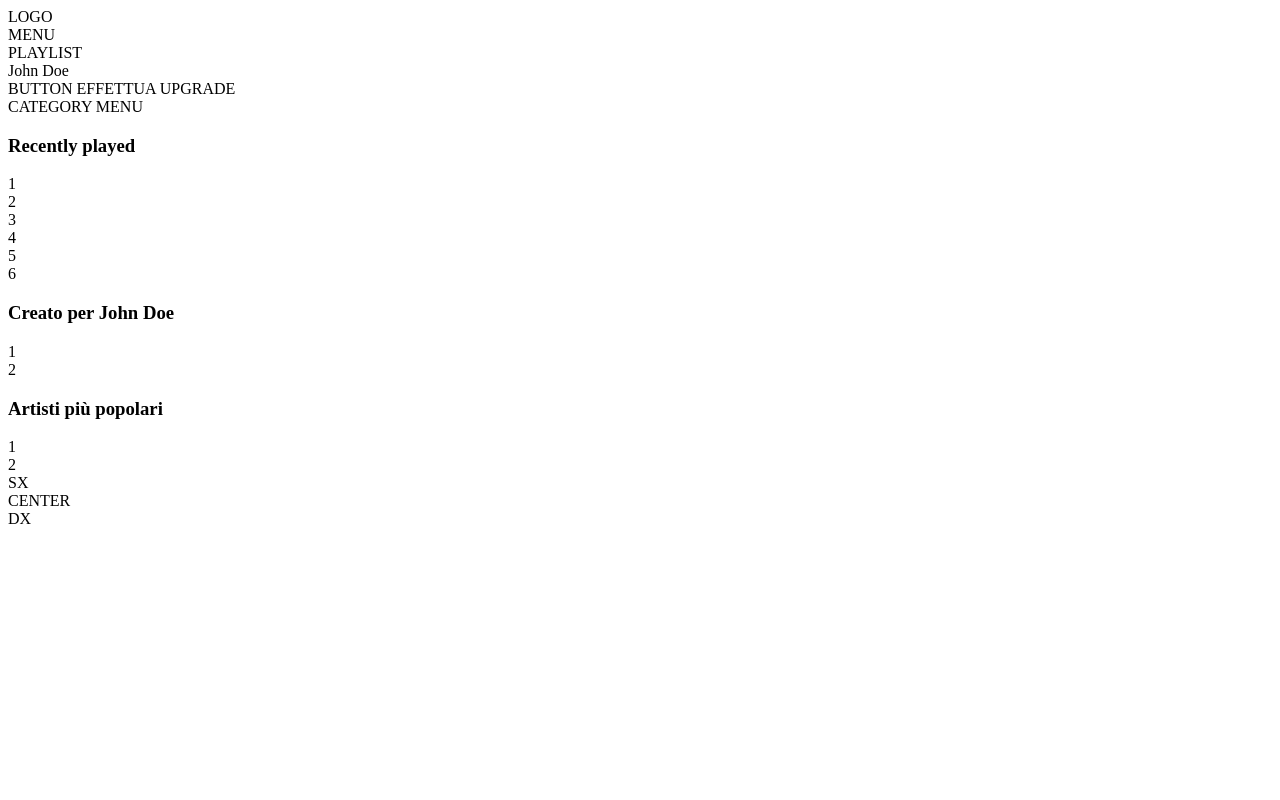
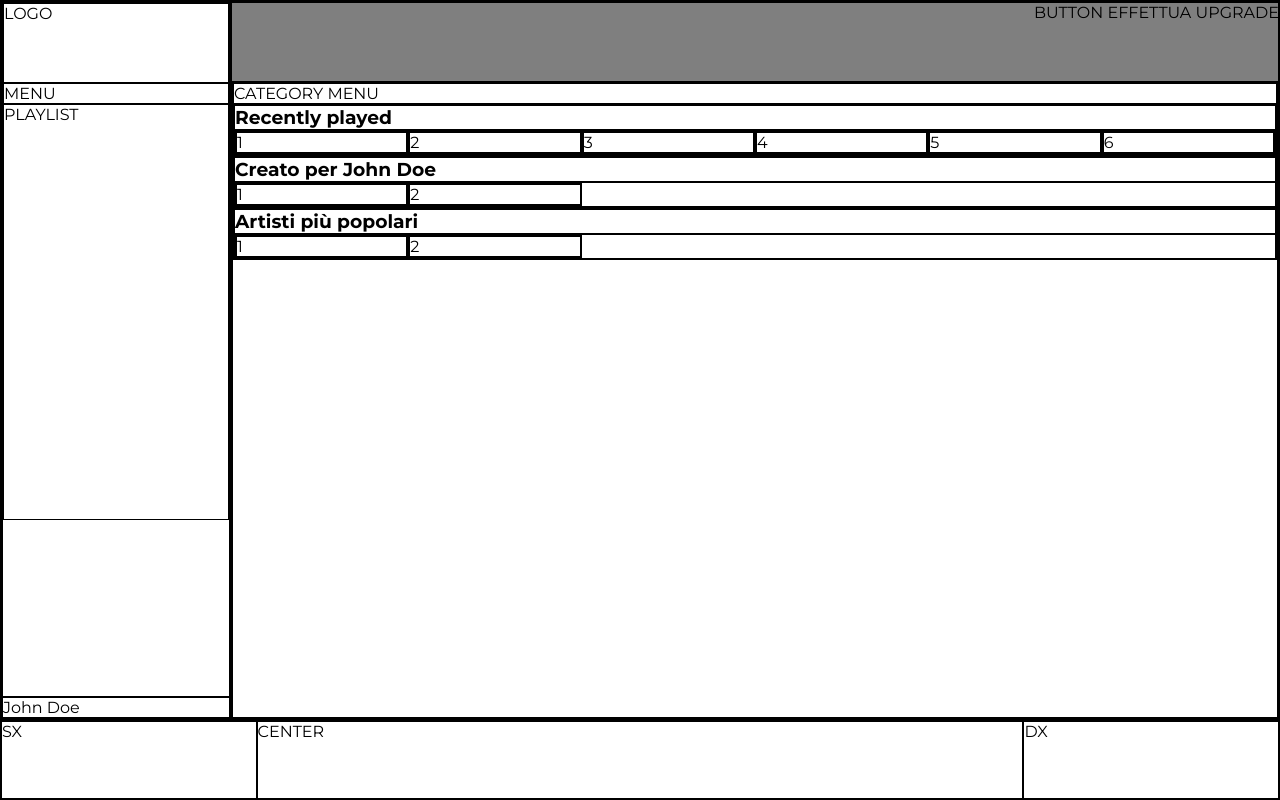
Before and after one commit to MrArcano/html-css-spotifyweb, a plain HTML site: page index.html in a window 1280 px wide. Drawn offline with Linux system fonts and the light colour scheme.

Commit message:
[edit]: link css

```diff
--- a/index.html
+++ b/index.html
@@ -9,7 +9,7 @@
   <link href="https://fonts.googleapis.com/css2?family=Montserrat:ital,wght@0,100;0,200;0,300;0,400;0,500;0,600;0,700;0,800;0,900;1,100;1,200;1,300;1,400;1,500;1,600;1,700;1,800;1,900&display=swap" rel="stylesheet">
 
   <!-- CUSTOM CSS -->
-  <link rel="stylesheet" href="css/style.css">
+  <link rel="stylesheet" href="css/style-layout.css">
   <!-- FAVICON -->
   <link rel="icon" type="image/x-icon" href="img/favicon.ico">
   <title>Spotify Web</title>
```
